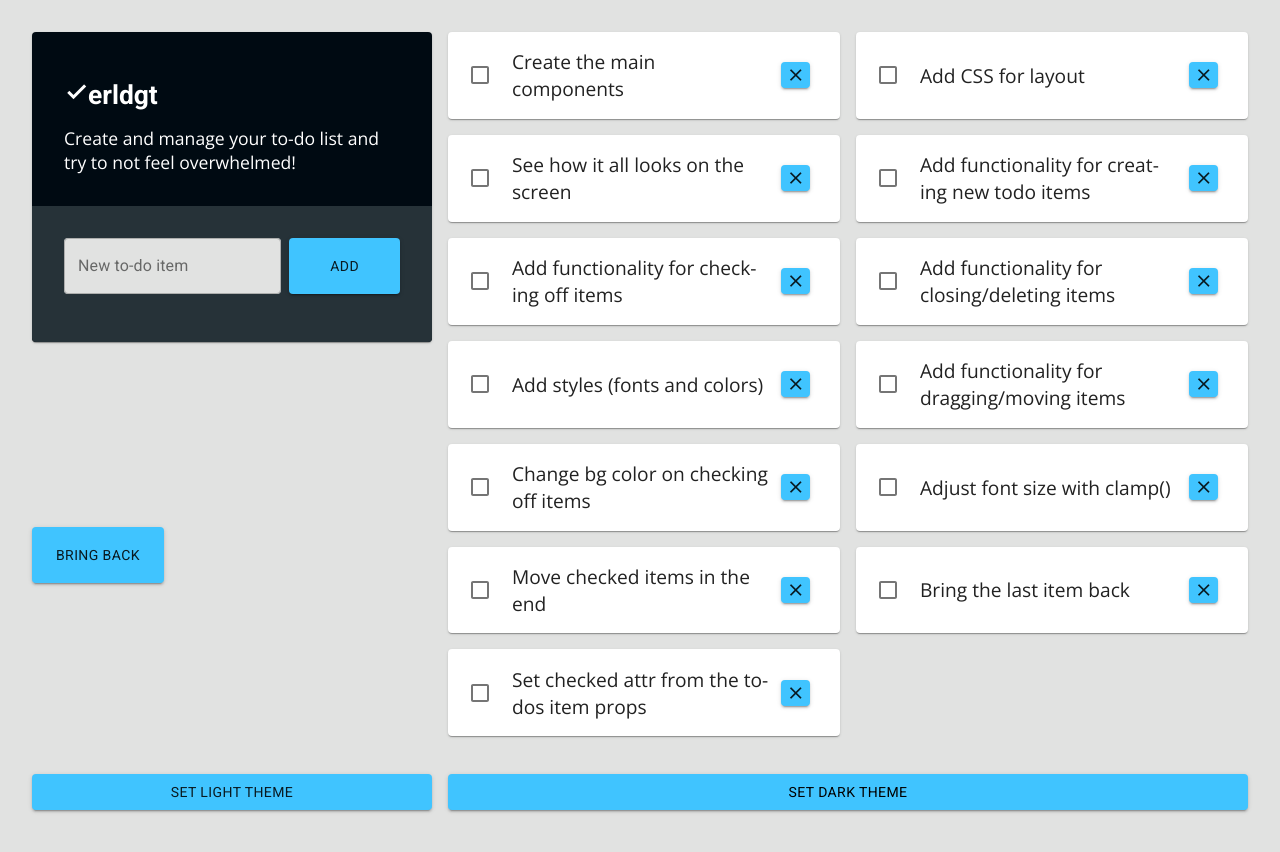
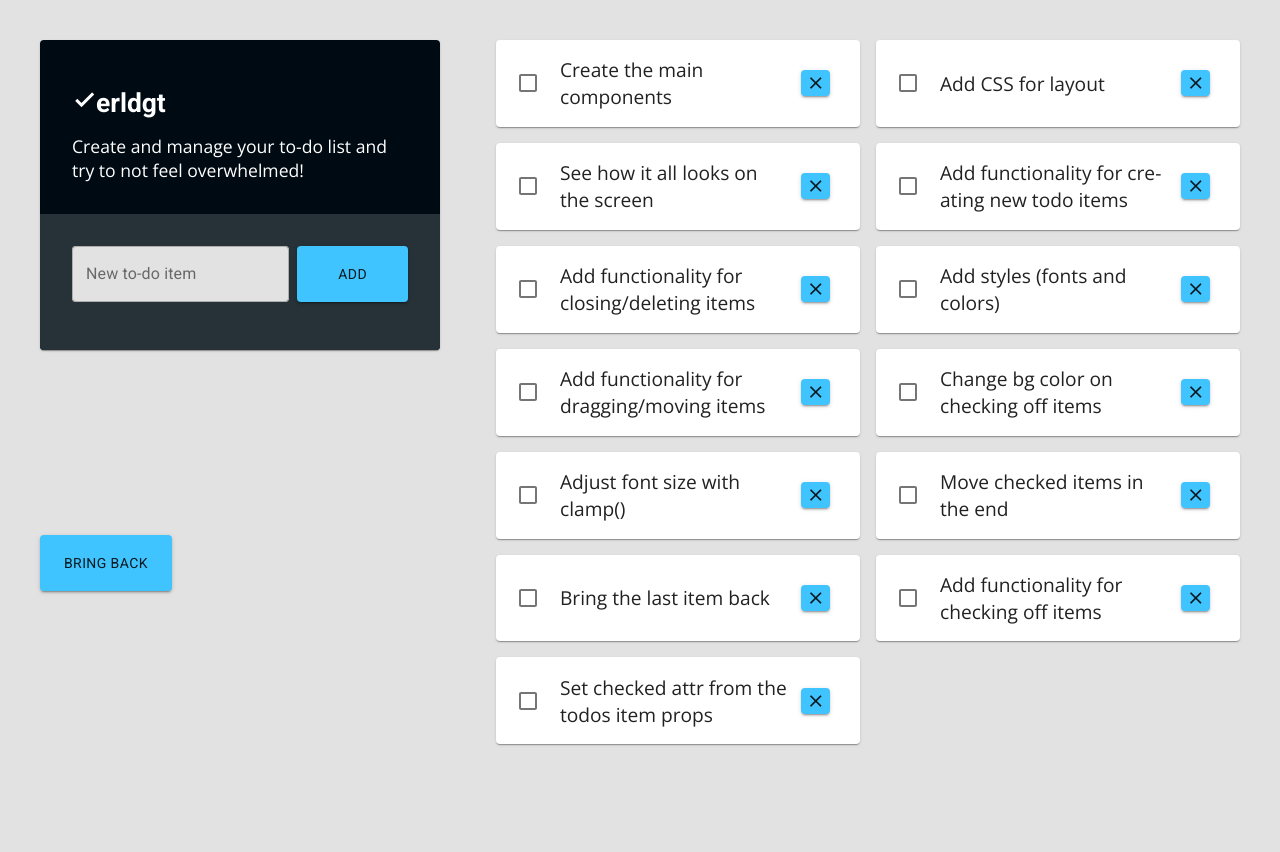
Before and after one commit to olhanotolga/erldgt-dream-todo, a React (Create React App) app: page / in a window 1280 px wide. Shown: the top 852 px of the page. Built offline with nearby package versions, Linux system fonts and the light colour scheme.

Commit message:
fix errors, set button type to bring back adding items

```diff
--- a/src/App.js
+++ b/src/App.js
@@ -8,26 +8,26 @@ import './App.css';
 class App extends React.Component {
 	state = {
 		todos: [
-			{ id: 1, text: 'Create the main components', check: false},
-			{ id: 2, text: 'Add CSS for layout', check: false},
-			{ id: 3, text: 'See how it all looks on the screen', check: false},
-			{ id: 4, text: 'Add functionality for creating new todo items', check: false},
-			{ id: 12, text: 'Add functionality for checking off items', check: false},
-			{ id: 5, text: 'Add functionality for closing/deleting items', check: false},
-			{ id: 6, text: 'Add styles (fonts and colors)', check: false},
-			{ id: 7, text: 'Add functionality for dragging/moving items', check: false},
-			{ id: 8, text: 'Change bg color on checking off items', check: false},
-			{ id: 9, text: 'Adjust font size with clamp()', check: false},
-			{ id: 10, text: 'Move checked items in the end', check: false},
-			{ id: 11, text: 'Bring the last item back', check: false},
-			{ id: 13, text: 'Set checked attr from the todos item props', check: false},
+			{ id: '1', text: 'Create the main components', check: false},
+			{ id: '2', text: 'Add CSS for layout', check: false},
+			{ id: '3', text: 'See how it all looks on the screen', check: false},
+			{ id: '4', text: 'Add functionality for creating new todo items', check: false},
+			{ id: '5', text: 'Add functionality for closing/deleting items', check: false},
+			{ id: '6', text: 'Add styles (fonts and colors)', check: false},
+			{ id: '7', text: 'Add functionality for dragging/moving items', check: false},
+			{ id: '8', text: 'Change bg color on checking off items', check: false},
+			{ id: '9', text: 'Adjust font size with clamp()', check: false},
+			{ id: '10', text: 'Move checked items in the end', check: false},
+			{ id: '11', text: 'Bring the last item back', check: false},
+			{ id: '12', text: 'Add functionality for checking off items', check: false},
+			{ id: '13', text: 'Set checked attr from the todos item props', check: false},
 		],
 		lastRemoved: ''
 	}
 
 	addItem = (newTodo) => {
 		if (newTodo !== "" && newTodo.trim() !== "") {
-			let id = Date.now();
+			let id = Date.now().toString();
 			let newItem = {
 				text: newTodo,
 				id: id,
@@ -85,7 +85,7 @@ class App extends React.Component {
 					<Header
 						onItemAdd={this.addItem}
 						paragraph="Create and manage your to-do list and try to not feel overwhelmed!">
-							<span class="material-icons">check</span>erldgt
+							<span className="material-icons">check</span>erldgt
 					</Header>
 
 					<TodoList
--- a/src/ThemeProvider.jsx
+++ /dev/null
@@ -1,31 +0,0 @@
-import React, { useState } from 'react';
-import { MuiThemeProvider } from '@material-ui/core';
-import { getThemeByName } from './themes/base';
-
-export const ThemeContext = React.createContext(themeName => {});
-
-const ThemeProvider = (props) => {
-
-	const curThemeName = localStorage.getItem('appTheme') || 'lightTheme';
-
-	// state for the theme name
-	const [themeName, _setThemeName] = useState(curThemeName);
-
-	const setThemeName = themeName => {
-		localStorage.setItem('appTheme', themeName);
-		_setThemeName(themeName);
-	}
-
-	// theme object
-	const theme = getThemeByName(themeName);
-
-	return (
-	<ThemeContext.Provider value={setThemeName}>
-		<MuiThemeProvider theme={theme}>
-			{props.children}
-		</MuiThemeProvider>
-	</ThemeContext.Provider>
-	);
-}
-
-export default ThemeProvider;
--- a/src/components/app-wrapper/app-wrapper.component.jsx
+++ b/src/components/app-wrapper/app-wrapper.component.jsx
@@ -1,27 +1,8 @@
-import React, { useContext } from 'react';
-import { ThemeContext } from '../../ThemeProvider';
-import { Button } from '@material-ui/core';
-
 // 'children' refers here to child elements which are nested inside this one. it is specified which elements are nested in the App class
 export function AppWrapper({ children }) {
 
-	const setThemeName = useContext(ThemeContext)
-
 	return (
 		<section className="Wrapper">
-			<Button
-					variant='contained'
-					backgroundColor='primary'
-					color='white'
-					onClick={() => setThemeName('lightTheme')}>
-						Set Light Theme
-				</Button>
-				<Button
-					variant='contained'
-					color='secondary'
-					onClick={() => setThemeName('darkTheme')}>
-						Set Dark Theme
-				</Button>
 			{ children }
 		</section>
 	)
--- a/src/components/header/header.component.jsx
+++ b/src/components/header/header.component.jsx
@@ -1,5 +1,5 @@
+import Paper from '@material-ui/core/Paper';
 import { TodoInput } from './todo-input/todo-input.component';
-import Paper from '@material-ui/core/Paper';
 
 
 export function Header(props) {
--- a/src/components/header/todo-input/todo-input.component.jsx
+++ b/src/components/header/todo-input/todo-input.component.jsx
@@ -1,6 +1,6 @@
 import React from 'react';
+import TextField from '@material-ui/core/TextField';
 import Button from '@material-ui/core/Button';
-import TextField from '@material-ui/core/TextField';
 
 export class TodoInput extends React.Component {
 	state = {
@@ -20,13 +20,14 @@ export class TodoInput extends React.Component {
 			<form className="TodoInput" onSubmit={this.handleAdd}>
 
 				<TextField
+				id="newTodoInput"
 				variant="outlined"
 				label="New to-do item"
 				placeholder={this.state.placeholder}
 				value={this.state.value}
 				onChange={event => this.setState({value: event.target.value})}/>
 
-				<Button id="addNewItemBtn" variant="contained">ADD</Button>
+				<Button id="addNewItemBtn" variant="contained" type="submit">ADD</Button>
 			</form>
 		)
 
--- a/src/components/todo-list/todo-item/todo-item.component.jsx
+++ b/src/components/todo-list/todo-item/todo-item.component.jsx
@@ -1,7 +1,7 @@
 import React from 'react';
+import Card from '@material-ui/core/Card';
+import Checkbox from '@material-ui/core/Checkbox';
 import Button from '@material-ui/core/Button';
-import Checkbox from '@material-ui/core/Checkbox';
-import Card from '@material-ui/core/Card';
 
 export class TodoItem extends React.Component {
 
@@ -27,7 +27,7 @@ export class TodoItem extends React.Component {
 					className="todoDelete"
 					onClick={() => this.props.onDelete(this.props.todoIndex)}
 				>
-						<span class="material-icons">close</span>
+						<span className="material-icons">close</span>
 				</Button>
 			</Card>
 		)
--- a/src/index.js
+++ b/src/index.js
@@ -1,15 +1,12 @@
 import React from 'react';
 import ReactDOM from 'react-dom';
-import './index.css';
+// import './index.css';
 import App from './App';
 import reportWebVitals from './reportWebVitals';
-import ThemeProvider from './ThemeProvider';
 
 ReactDOM.render(
 	<React.StrictMode>
-		<ThemeProvider>
 			<App />
-		</ThemeProvider>
 	</React.StrictMode>,
 	document.getElementById('root')
 );
```
